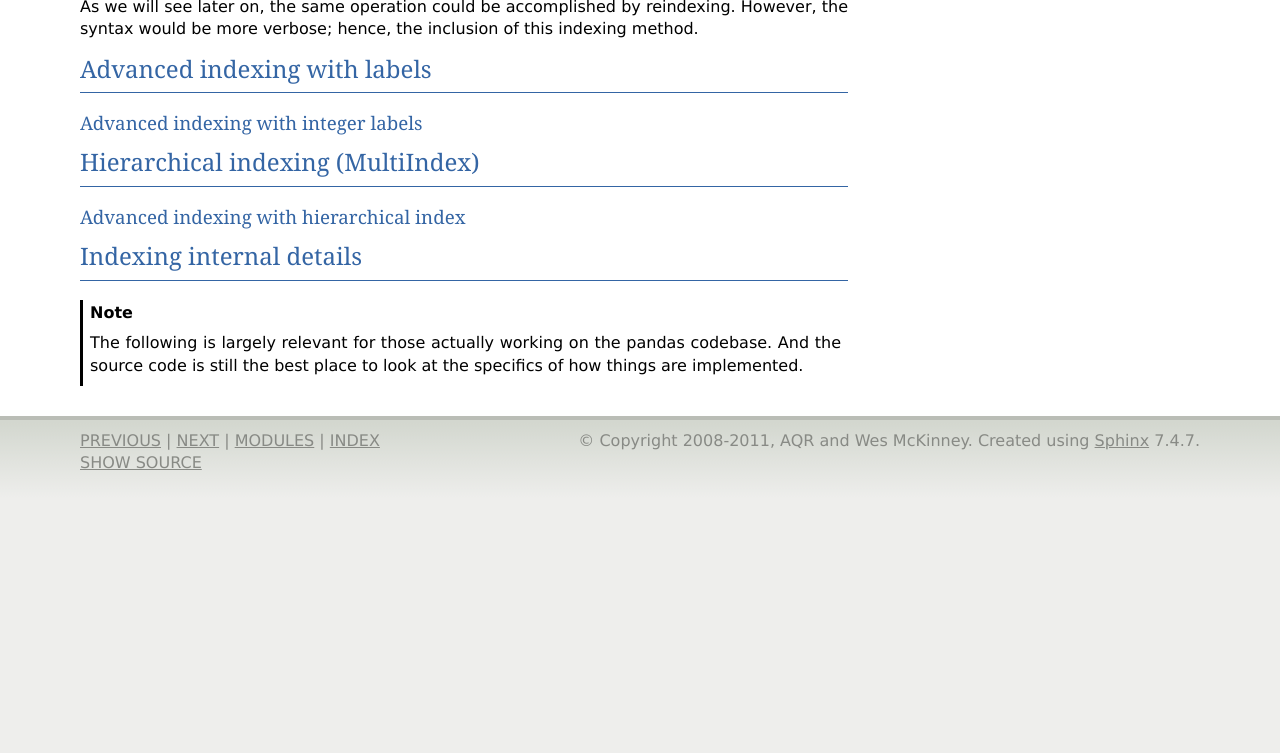
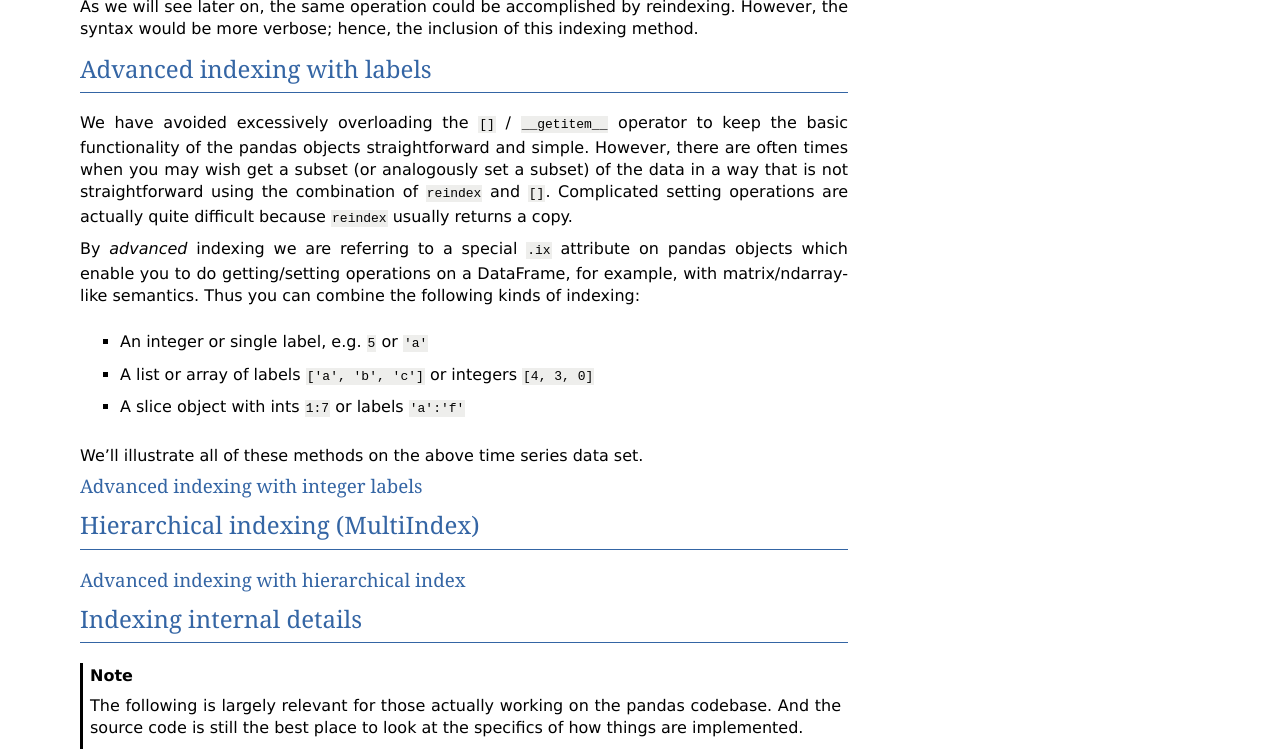
Before and after one commit to mobogaqc/pandas, a Sphinx documentation site: the page built from doc/source/indexing.rst, in a window 1280 px wide and 900 px high, scrolled down 2933 px, cut to the strip 147-900 px from the top of the window. Built offline with Sphinx 7.4.7, drawn with Linux system fonts in a browser that asks for light colours; formulas are drawn with MathJax 3; pages that are not in the unit, such as notebooks, are missing from menus; before the commit the page ends 3600 px from its top, so only the background shows below that; some of the changed text lies outside the part shown.

Commit message:
DOCS: more indexing docs

```diff
--- a/doc/source/indexing.rst
+++ b/doc/source/indexing.rst
@@ -35,9 +35,9 @@
 ------
 
 As mentioned when introducing the data structures in the :ref:`last section
-<basics>`, the primary function of indexing with ``[]`` (a.k.a. *__getitem__*
-for those familiar with implementing class behavior in Python) is selecting out
-lower-dimensional slices. Thus,
+<basics>`, the primary function of indexing with ``[]``
+(a.k.a. ``__getitem__``) for those familiar with implementing class behavior in
+Python) is selecting out lower-dimensional slices. Thus,
 
   - **Series**: ``series[label]`` returns a scalar value
   - **DataFrame**: ``frame[colname]`` returns a Series corresponding to the
@@ -192,7 +192,23 @@
 Advanced indexing with labels
 -----------------------------
 
+We have avoided excessively overloading the ``[]`` / ``__getitem__`` operator
+to keep the basic functionality of the pandas objects straightforward and
+simple. However, there are often times when you may wish get a subset (or
+analogously set a subset) of the data in a way that is not straightforward
+using the combination of ``reindex`` and ``[]``. Complicated setting operations
+are actually quite difficult because ``reindex`` usually returns a copy.
 
+By *advanced* indexing we are referring to a special ``.ix`` attribute on
+pandas objects which enable you to do getting/setting operations on a
+DataFrame, for example, with matrix/ndarray-like semantics. Thus you can
+combine the following kinds of indexing:
+
+  - An integer or single label, e.g. ``5`` or ``'a'``
+  - A list or array of labels ``['a', 'b', 'c']`` or integers ``[4, 3, 0]``
+  - A slice object with ints ``1:7`` or labels ``'a':'f'``
+
+We'll illustrate all of these methods on the above time series data set.
 
 Advanced indexing with integer labels
 ~~~~~~~~~~~~~~~~~~~~~~~~~~~~~~~~~~~~~
```
